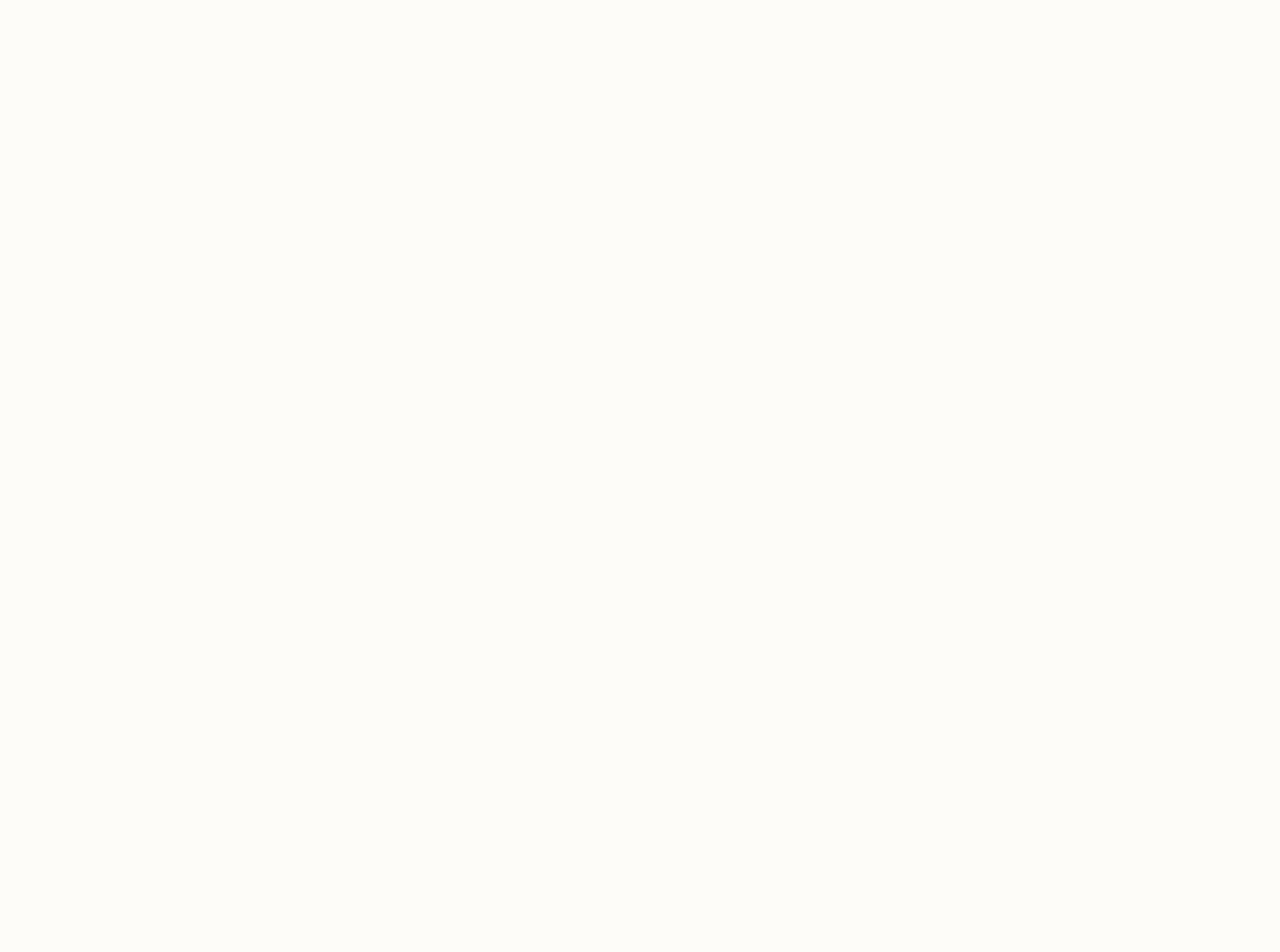
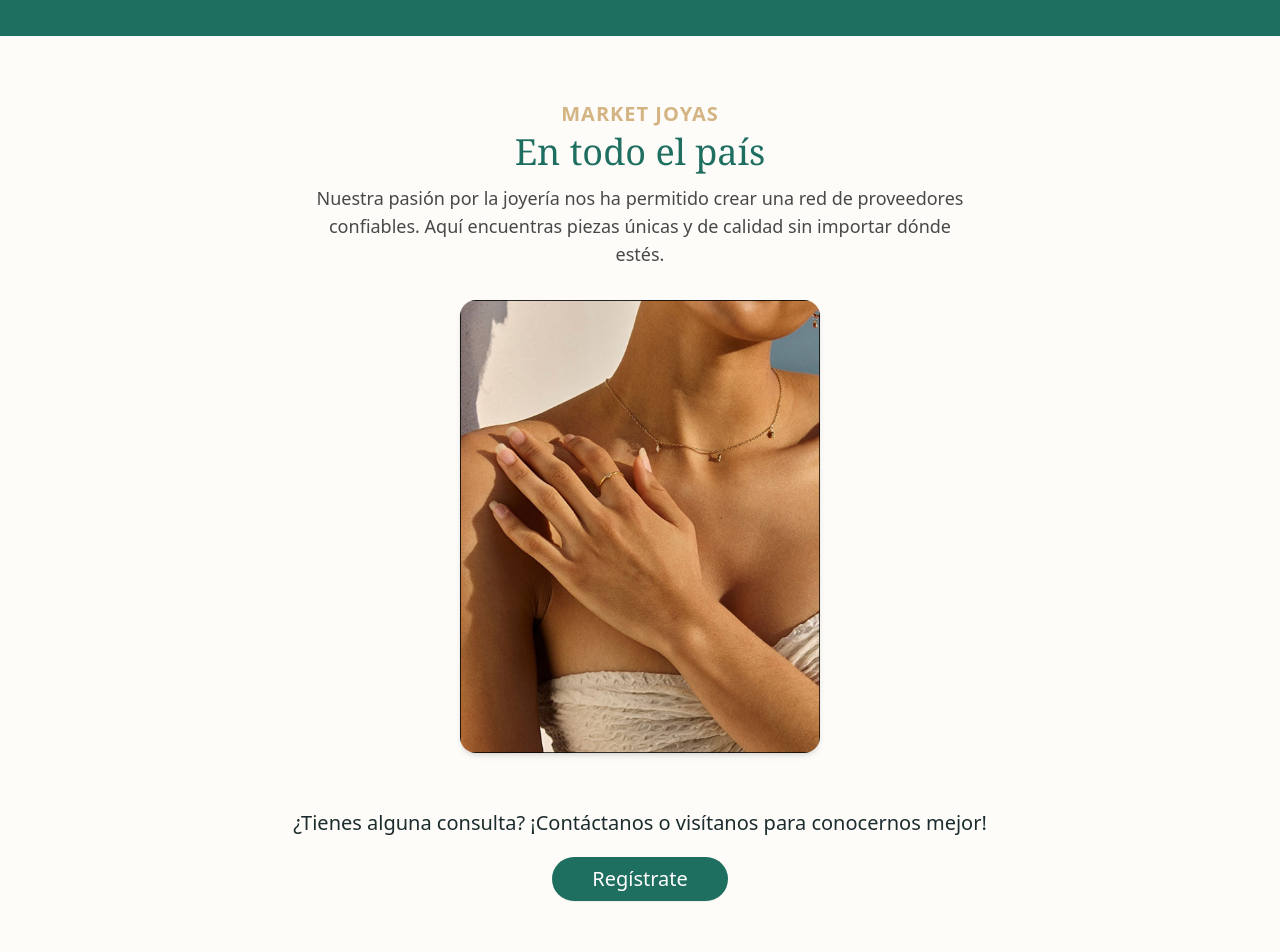
Before and after one commit to Ameteratzu/proyect-marketjoyas, a React (Vite) app: page /nosotros in a window 1280 px wide. Shown: the part 1680-2632 px from the top of the page. Before the commit the page ends 933 px from the top, so only its background shows below. Built offline with nearby package versions, Linux system fonts and the light colour scheme.

Commit message:
ADD: se termino con el apartado de En todo el pais

```diff
--- a/src/pages/About/About.tsx
+++ b/src/pages/About/About.tsx
@@ -1,6 +1,15 @@
 import HeroAbout from "./components/HeroAbout";
+import SpecialtiesGrid from "./components/SpecialtiesGrid";
+import BandCta from "./components/BandCta";
+import StoryBlock from "./components/StoryBlock";
+
 export default function About() {
   return (
+    <div >
       <HeroAbout />
+      <SpecialtiesGrid />
+      <BandCta />
+      <StoryBlock />
+    </div>
   );
 }
--- /dev/null
+++ b/src/pages/About/components/StoryBlock.tsx
@@ -0,0 +1,37 @@
+import { useTranslation } from "react-i18next";
+
+type Props = { image?: string };
+
+export default function StoryBlock({
+  image = "/src/assets/about/EnTodoElPais.png",
+}: Props) {
+  const { t } = useTranslation("about");
+
+  return (
+    <section className="container-p py-12 md:py-16">
+      <div className="text-center max-w-2xl mx-auto">
+        <p className="text-accent-warm uppercase tracking-wider font-semibold text-xl">
+          {t("story.kicker")}
+        </p>
+        <h3 className="font-display text-3xl md:text-4xl text-primary mt-1">
+          {t("story.title")}
+        </h3>
+        <p className="mt-3 text-graphite text-lg">{t("story.body")}</p>
+      </div>
+
+      <div className="mt-8 flex justify-center">
+        <img
+          src={image}
+          alt={t("story.alt")}
+          className="rounded-2xl shadow-md w-full max-w-[360px] object-cover hover:scale-105 transition-transform duration-300"
+        />
+      </div>
+      <div className="py-10 md:py-14 text-center">
+        <p className="text-dark text-xl">{t("contact.lead")}</p>
+        <a href="/registro" className="btn btn-primary mt-5 inline-block text-xl">
+          {t("contact.cta")}
+        </a>
+      </div>
+    </section>
+  );
+}
```
